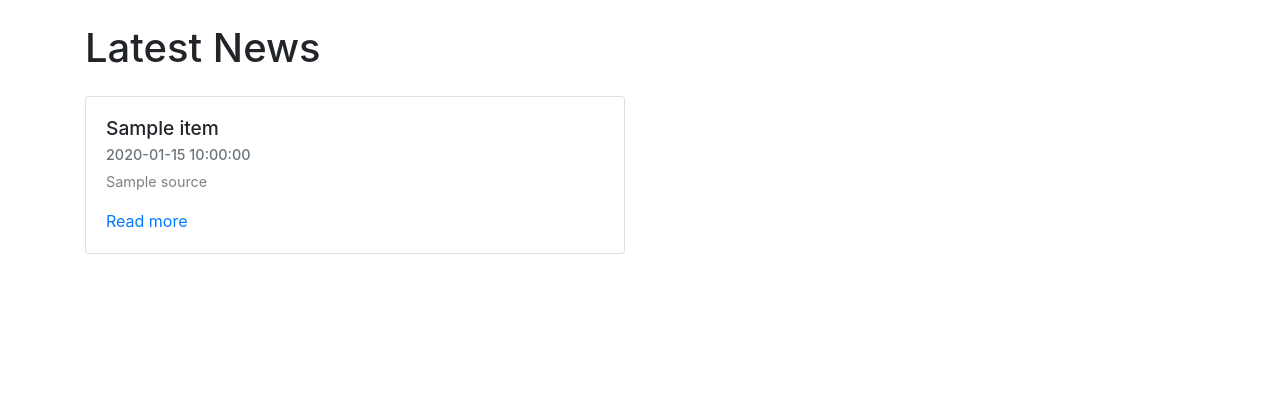
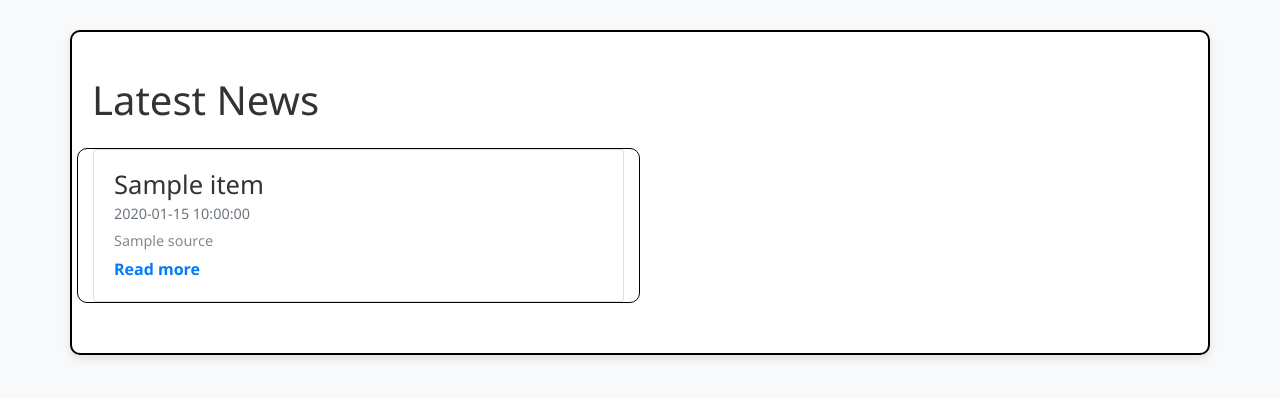
Before and after one commit to c2siorg/b0bot, a Flask app: template templates/news.html in a window 1280 px wide. Shown: the top 398 px of the page. Run offline with Flask 3, Linux system fonts and the light colour scheme; the template is opened without the code that fills it: most values are stand-ins (such as "Sample title", 1, 10 or a date in 2020); parts of the project's set-up code (start-up, migrations or seed data) failed here and were passed over; some libraries are stand-ins or nearby versions.

Commit message:
changed ui

```diff
--- a/routes/NewsRoutes.py
+++ b/routes/NewsRoutes.py
@@ -31,7 +31,7 @@ def getNewsWithKeywords_route():
     # get list of keywords as argument from User's request
     user_keywords = request.args.getlist("keywords")
     data = news_controller.getNewsWithKeywords(user_keywords[0])
-    return render_template("news_key.html", data=data,keywaord=user_keywords[0])
+    return render_template("news_key.html", data=data,keyword=user_keywords[0])
 
 
 """
--- a/services/NewsService.py
+++ b/services/NewsService.py
@@ -112,10 +112,11 @@ class NewsService:
 
             # Assign default values for missing elements
             start_index = data_list[0].find('[') if len(data_list) > 0 else -1
+            end_index = data_list[3].find(']') if len(data_list) > 2 else -1
             title = data_list[0][start_index+1:] if len(data_list) > 0 else "No title provided"
             source = data_list[1] if len(data_list) > 1 else "No source provided"
             date = data_list[2] if len(data_list) > 2 else "No date provided"
-            url = data_list[3] if len(data_list) > 3 else "No URL provided"
+            url = data_list[3][:end_index-1] if len(data_list) > 3 else "No URL provided"
 
             news_item = {
                 "title": title,
--- a/templates/news.html
+++ b/templates/news.html
@@ -6,15 +6,51 @@
     <title>News Feed</title>
     <link href="https://stackpath.bootstrapcdn.com/bootstrap/4.5.2/css/bootstrap.min.css" rel="stylesheet">
     <style>
+        body {
+            font-family: 'Segoe UI', Tahoma, Geneva, Verdana, sans-serif;
+            background-color: #f8f9fa;
+            color: #333;
+            margin-top: 30px;
+        }
+        .container {
+            padding: 20px;
+            background-color: #fff;
+            border-radius: 10px;
+            border: 2px solid #000; /* Black border */
+            box-shadow: 0 4px 8px rgba(0, 0, 0, 0.1);
+        }
         .news-card {
-            margin-bottom: 20px;
+            margin-bottom: 30px;
+            border: 1px solid #000; /* Black border */
+            border-radius: 10px;
+            overflow: hidden;
+            transition: transform 0.3s ease;
+        }
+        .news-card:hover {
+            transform: translateY(-5px);
+            box-shadow: 0 8px 16px rgba(0, 0, 0, 0.1);
         }
         .news-title {
-            font-size: 1.2rem;
+            font-size: 1.6rem;
+            color: #333;
+            margin-bottom: 10px;
         }
         .news-date, .news-source {
             font-size: 0.9rem;
-            color: gray;
+            color: #888;
+            margin-bottom: 5px;
+        }
+        .card-link {
+            color: #007bff;
+            text-decoration: none;
+            font-weight: bold;
+            transition: color 0.3s ease;
+        }
+        .card-link:hover {
+            color: #0056b3;
+        }
+        .text-muted {
+            color: #888;
         }
     </style>
 </head>
```
Also changed, not shown: templates/news_key.html (+39 -3 lines).
